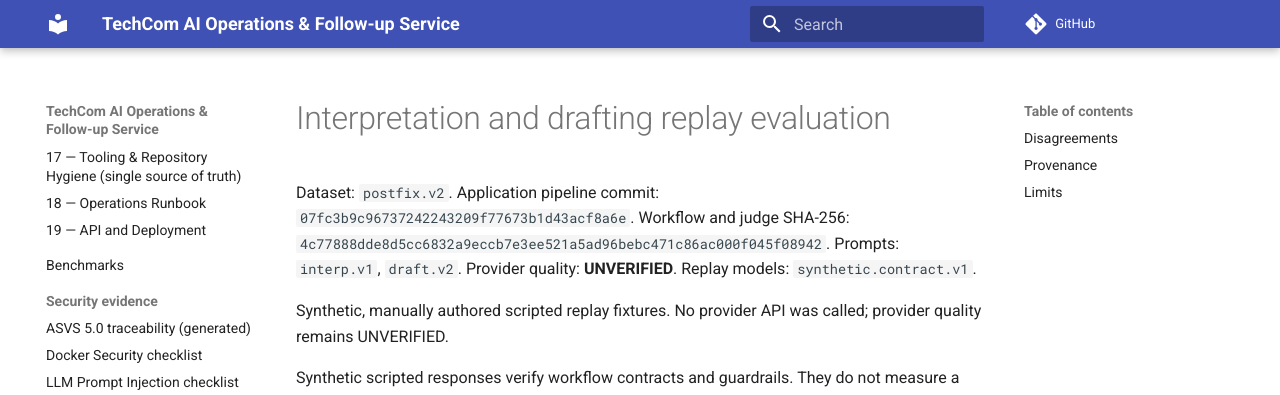
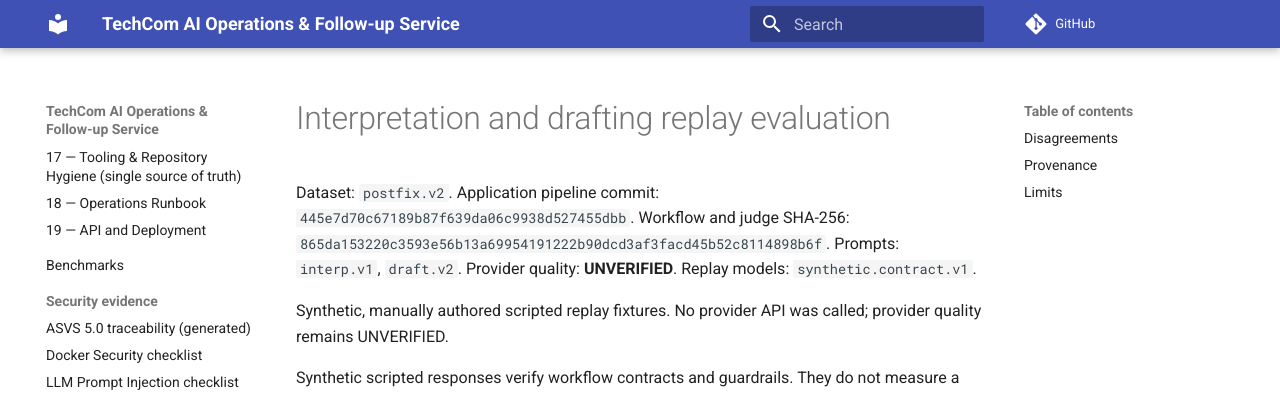
Before and after one commit to Andrey-Sema/Techcom, an MkDocs documentation site: the page built from docs/eval/interp.v1-draft.v2-postfix.v2.md, in a window 1280 px wide and 900 px high. Shown: the top 395 px of the window. Built offline with MkDocs 1.6.1 and Material for MkDocs 9.7.7, drawn with Linux system fonts in a browser that asks for light colours; comment, search, counter and statistics services are not loaded.

Commit message:
test(eval): bind the replay bundle to the orchestrator commit
Interpretation and drafting prompts are unchanged; the replay result is
identical (95 cases, macro-F1 0.9907, unsafe outcomes 0). Only the
pipeline commit and workflow digest in the manifest and report change.

Co-Authored-By: Claude Opus 5.5 <noreply@anthropic.com>
Claude-Session: https://claude.ai/code/session_01Q2Cbf3GFgQv49i88MfyfT9

```diff
--- a/docs/eval/interp.v1-draft.v2-postfix.v2.md
+++ b/docs/eval/interp.v1-draft.v2-postfix.v2.md
@@ -1,8 +1,8 @@
 # Interpretation and drafting replay evaluation
 
 Dataset: `postfix.v2`.
-Application pipeline commit: `07fc3b9c96737242243209f77673b1d43acf8a6e`.
-Workflow and judge SHA-256: `4c77888dde8d5cc6832a9eccb7e3ee521a5ad96bebc471c86ac000f045f08942`.
+Application pipeline commit: `445e7d70c67189b87f639da06c9938d527455dbb`.
+Workflow and judge SHA-256: `865da153220c3593e56b13a69954191222b90dcd3af3facd45b52c8114898b6f`.
 Prompts: `interp.v1`, `draft.v2`.
 Provider quality: **UNVERIFIED**.
 Replay models: `synthetic.contract.v1`.
```
Also changed, not shown: 1 other file.
